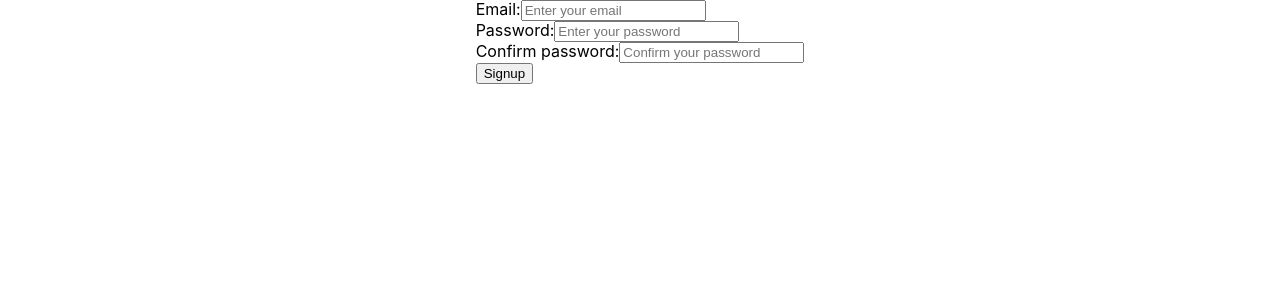
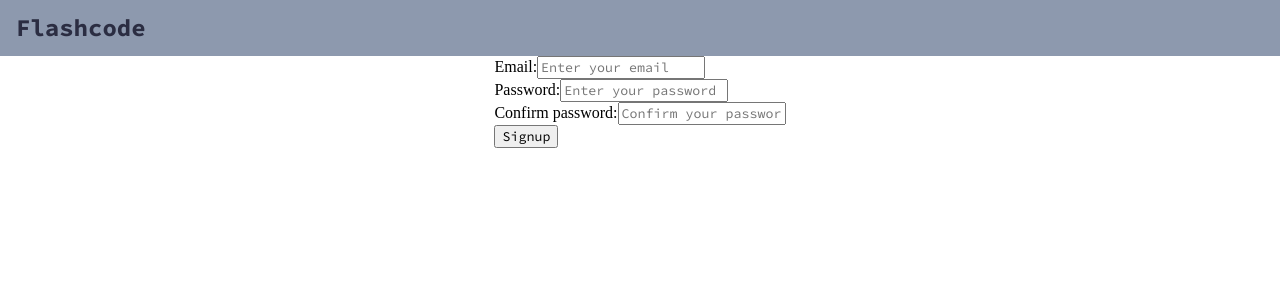
Before and after one commit to benjaminrae/flashcodes, a React (Create React App) app: page / in a window 1280 px wide. Shown: the top 300 px of the page. Built offline with nearby package versions, Linux system fonts and the light colour scheme.

Commit message:
add basic header and styles

```diff
--- a/src/Components/App/App.css
+++ b/src/Components/App/App.css
@@ -0,0 +1,4 @@
+.app {
+    width: 100%;
+    height: 100%;
+}
--- a/src/Components/App/App.tsx
+++ b/src/Components/App/App.tsx
@@ -1,11 +1,12 @@
 import React from "react";
 import Signup from "../Signup/Signup";
-
+import Header from "../Header/Header";
 import "./App.css";
 
 function App() {
     return (
         <div className="app">
+            <Header />
             <Signup />
         </div>
     );
--- /dev/null
+++ b/src/Components/Header/Header.css
@@ -0,0 +1,12 @@
+.header {
+    width: 100%;
+}
+
+.header__title {
+    font-size: 1.5rem;
+    font-weight: bolder;
+    font-family: "Source Code Pro", monospace;
+    padding: 1rem;
+    color: var(--space-cadet);
+    background-color: var(--manatee);
+}
--- /dev/null
+++ b/src/Components/Header/Header.tsx
@@ -0,0 +1,11 @@
+import "./Header.css";
+
+const Header = () => {
+    return (
+        <header>
+            <h1 className="header__title">Flashcode</h1>
+        </header>
+    );
+};
+
+export default Header;
--- a/src/index.css
+++ b/src/index.css
@@ -1,13 +1,18 @@
-body {
-  margin: 0;
-  font-family: -apple-system, BlinkMacSystemFont, 'Segoe UI', 'Roboto', 'Oxygen',
-    'Ubuntu', 'Cantarell', 'Fira Sans', 'Droid Sans', 'Helvetica Neue',
-    sans-serif;
-  -webkit-font-smoothing: antialiased;
-  -moz-osx-font-smoothing: grayscale;
+@import url("https://fonts.googleapis.com/css2?family=Source+Code+Pro:wght@300;400;500;700&display=swap");
+
+* {
+    font-family: "Source Code Pro", monospace;
 }
 
-code {
-  font-family: source-code-pro, Menlo, Monaco, Consolas, 'Courier New',
-    monospace;
+:root {
+    --space-cadet: #2b2d42ff;
+    --manatee: #8d99aeff;
+    --cultured: #edf2f4ff;
+    --imperial-red: #ef233cff;
+    --up-maroon: #800e13ff;
 }
+
+body {
+    height: 100vh;
+    width: 100vw;
+}
```
